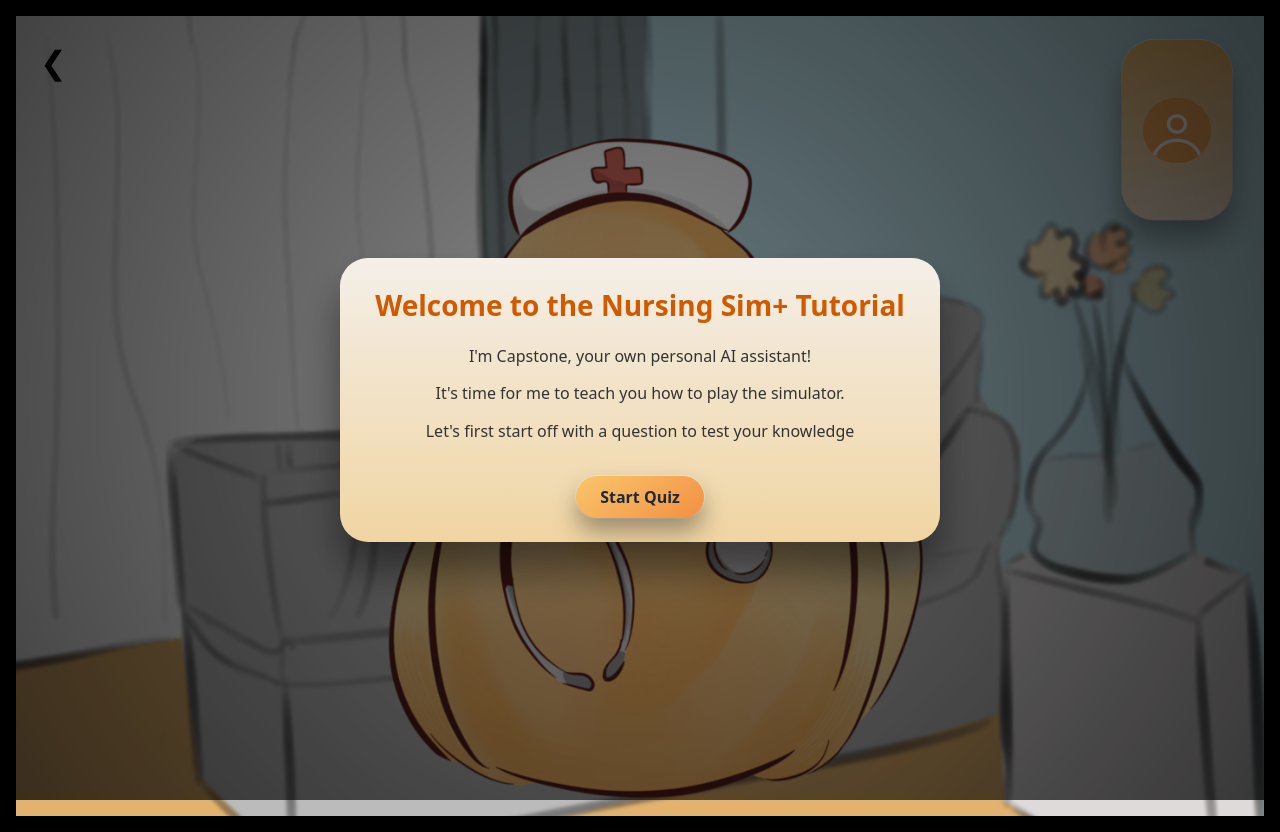
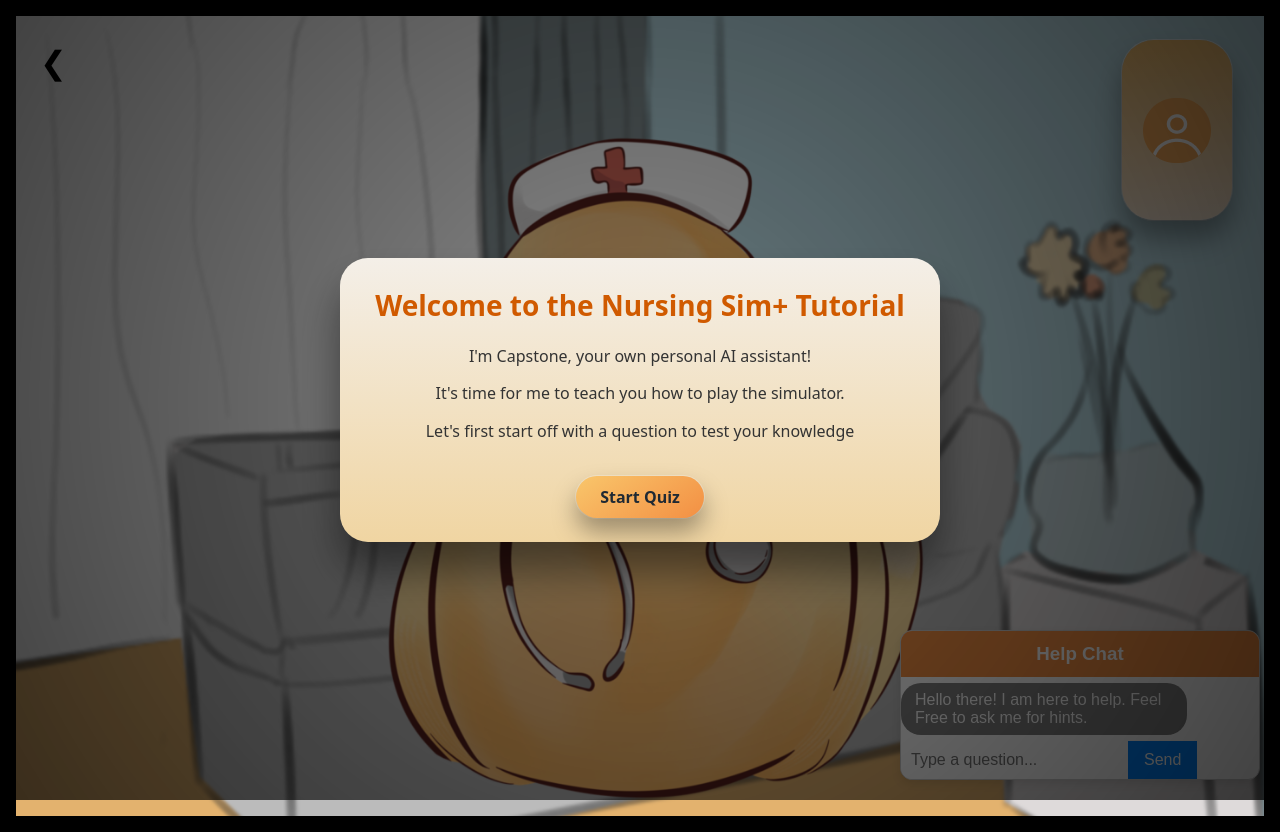
Before and after one commit to dalyai33/NurseSim, a React (Vite) app in the folder web/: page /sim/tutorial in a window 1280 px wide. Built offline with nearby package versions, Linux system fonts and the light colour scheme; a web font is replaced by a local one.

Commit message:
Added chatbot AI response functionality

```diff
--- a/web/src/components/Chatbot.tsx
+++ b/web/src/components/Chatbot.tsx
@@ -1,5 +1,7 @@
 // ChatbotLayout.js
 import "../styles/ChatbotLayout.css";
+
+import {useState} from "react";
 
 /*
     Use in a simulation page by importing the component, then pasting this
@@ -9,19 +11,64 @@ import "../styles/ChatbotLayout.css";
 */
 
 export default function ChatbotComponent(){
-   return(
+   const [input, setInput] = useState("");
+   const [messages, setMessages] = useState([
+    {sender:"bot", text:"Hello there! I am here to help. Feel Free to ask me for hints."}
+   ]);
+
+   const sendMessage = async () => {
+        if(!input.trim()) return;
+        //ade user message
+        const userMessage = {sender: "user", text: input};
+        setMessages(prev=>[...prev, userMessage]);
+        setInput("");
+
+        try{
+            const res = await fetch("http://127.0.0.1:5000/api/chat", {
+                method: "POST",
+                headers:{
+                    "Content-Type": "application/json"
+                },
+                body: JSON.stringify({message:input})
+            });
+
+            const data = await res.json();
+
+            const botReply = {
+                sender:"bot",
+                text: data["reply: "] || "I could not generate a hint."
+            };
+
+            setMessages(prev => [...prev, botReply]);
+        } catch(err){
+            console.error(err);
+            setMessages(prev => [
+                ...prev,
+                {sender: "bot", text: "Backend connection error."}
+            ]);
+        }
+   };
+
+    return(
 
     <div className="chatbot-container">
         <div className="chatbot-header">
             <h3>Help Chat</h3>
         </div>
 
-        <div className="message bot">Hello there! I am here to help. Feel free to ask me for hints.</div>
-        <div className="message user">Hi, yeah I am kind of confused on what the prefix hemo means, can you help me?</div>
+        {messages.slice(-3).map((msg, index)=>(
+            <div key={index} className={`message ${msg.sender}`}>
+                {msg.text}
+            </div>
+        ))}
 
         <div className="chatbot-input-area">
-            <input type="text" placeholder="Type a question..."/>
-            <button>Send</button>
+            <input type="text"
+            placeholder="Type a question..."
+            value={input}
+            onChange={(e)=>setInput(e.target.value)}
+            onKeyDown={(e)=>e.key === "Enter" && sendMessage()}/>
+            <button onClick={sendMessage}>Send</button>
         </div>
     </div>
    );
--- a/web/src/features/sim/SimIntroductionPage.tsx
+++ b/web/src/features/sim/SimIntroductionPage.tsx
@@ -8,6 +8,7 @@ import "../../styles/sim.css";
 // import QuizComponent from "../../components/QuizPopUp";
 
 import { useState } from "react";
+import ChatbotComponent from "../../components/Chatbot";
 
 const TUTORIAL_COMPLETED_KEY = "nursesim_tutorial_completed";
 
@@ -133,6 +134,9 @@ export const SimIntroductionPage: React.FC = () => {
         )}
         {/* <img src={duckImg} alt="Nurse duck" className="sim-duck" /> */}
       </div>
+      <div className="chatbot-float">
+            <ChatbotComponent/>
+      </div>
     </div>
 
 
--- a/web/src/styles/ChatbotLayout.css
+++ b/web/src/styles/ChatbotLayout.css
@@ -7,6 +7,7 @@
     overflow: hidden;
     font-family: Arial, sans-serif;
     box-shadow: 0 4px 10px rgba(0,0,0,0.1);
+    background-color: white;
 }
 .chatbot-header{
     background-color: #f38f43;
```
Also changed, not shown: 2 other files (tests, documents, lock files or other folders).
